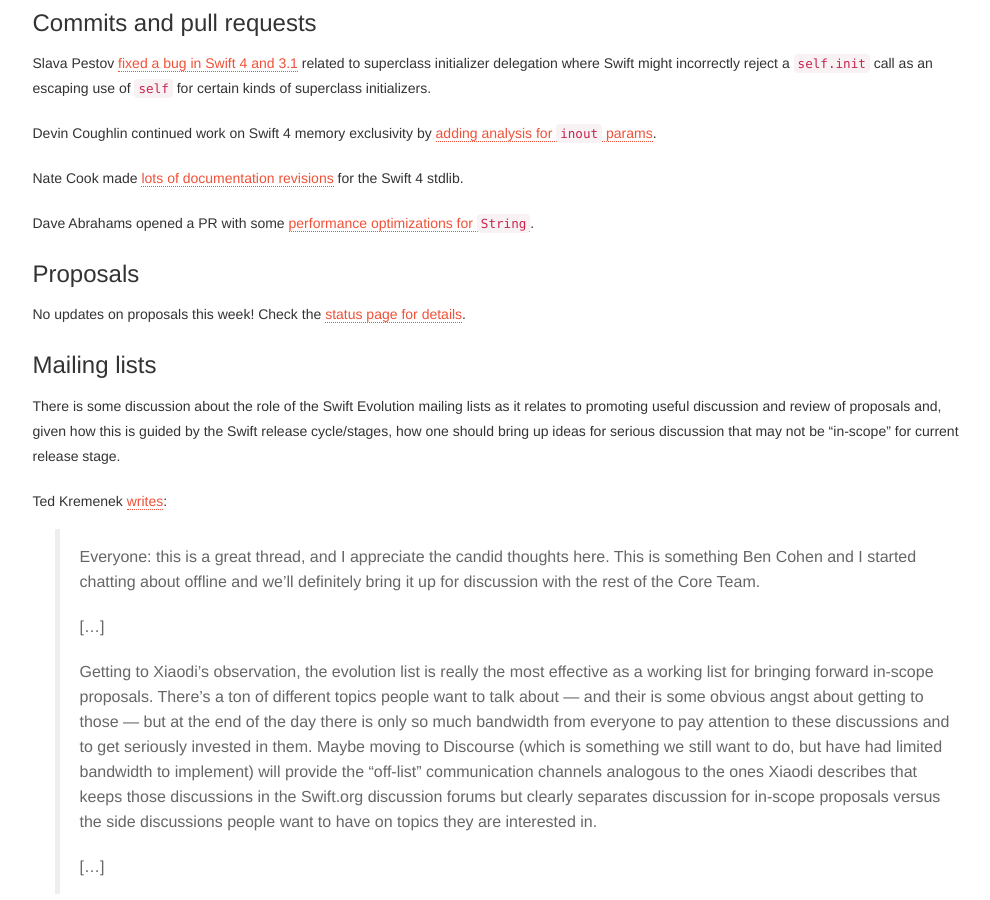
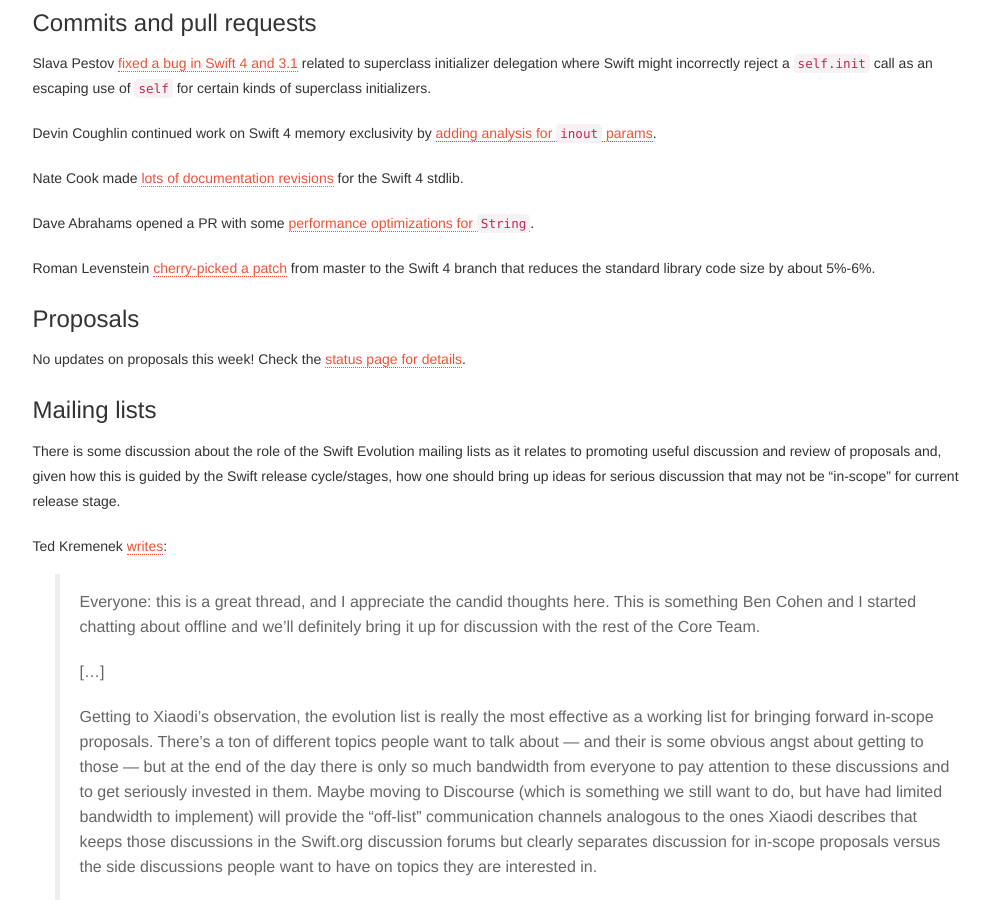
Before and after one commit to SwiftWeekly/swiftweekly.github.io, a Jekyll site: the page built from _posts/2017-06-15-issue-74.md, in a window 1280 px wide and 900 px high, scrolled down 997 px. Shown: the whole window, without its empty margins (135-1125 px from the left). Built offline with Jekyll 4.4.1, drawn with Linux system fonts in a browser that asks for light colours.

Commit message:
Include PR about reduced code size

```diff
--- a/_posts/2017-06-15-issue-74.md
+++ b/_posts/2017-06-15-issue-74.md
@@ -39,6 +39,8 @@
 
 Dave Abrahams opened a PR with some [performance optimizations for `String`](https://github.com/apple/swift/pull/10223).
 
+Roman Levenstein [cherry-picked a patch](https://github.com/apple/swift/pull/10263) from master to the Swift 4 branch that reduces the standard library code size by about 5%-6%.
+
 ### Proposals
 
 No updates on proposals this week! Check the [status page for details](https://apple.github.io/swift-evolution/).
```
